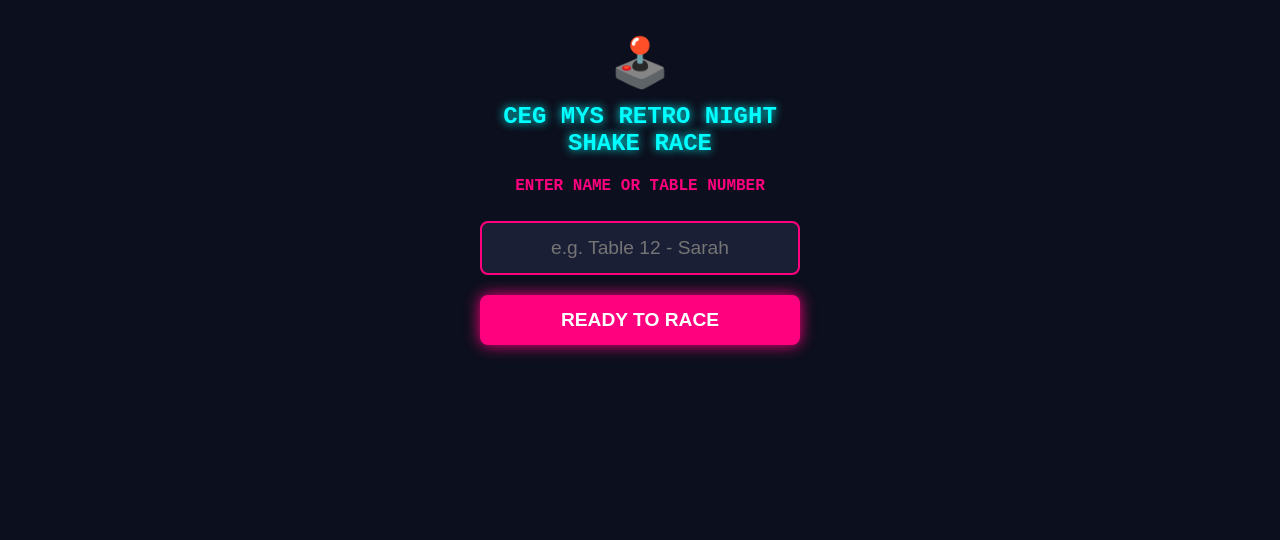
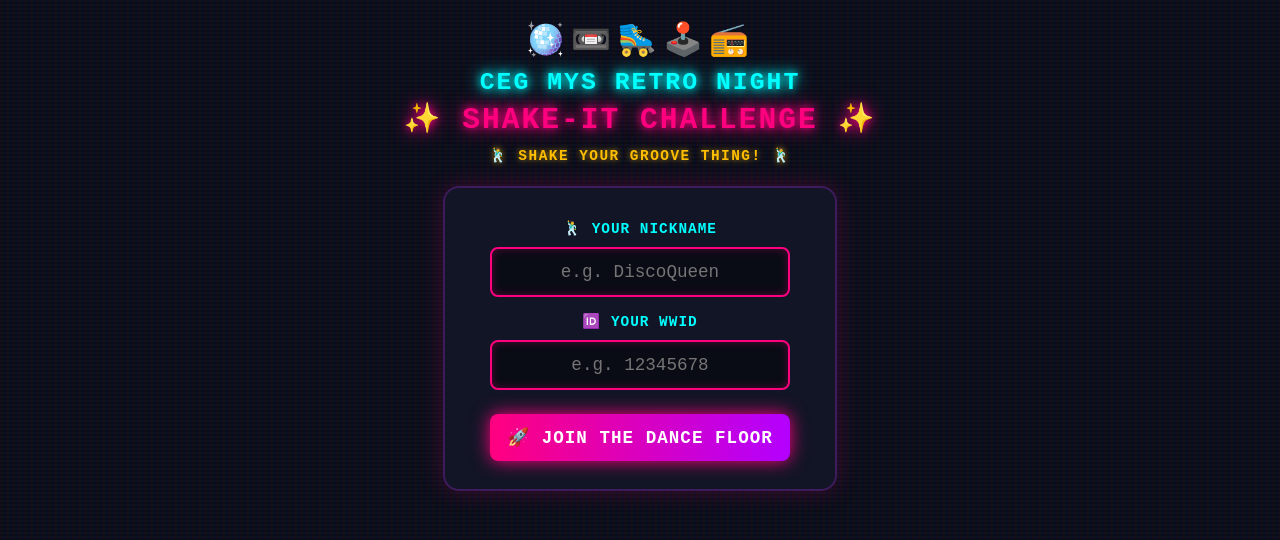
Before and after one commit to sahma12/CEG-Retro-Shake, a plain HTML site: page index.html in a window 1280 px wide. Shown: the top 540 px of the page. Drawn offline with nearby package versions, Linux system fonts and the light colour scheme.

Commit message:
index.html

```diff
--- a/index.html
+++ b/index.html
@@ -2,41 +2,173 @@
 <html>
 <head>
   <meta name="viewport" content="width=device-width, initial-scale=1.0, maximum-scale=1.0, user-scalable=no">
-  <title>CEG MYS Retro Night Shake Race</title>
+  <title>CEG MYS RETRO NIGHT • SHAKE-it CHALLENGE</title>
   <script src="https://cdn.jsdelivr.net/npm/@supabase/supabase-js@2"></script>
   <style>
-    body { font-family: 'Courier New', Courier, monospace; text-align: center; padding: 25px; background: #0c0f1d; color: #fff; margin: 0; user-select: none; }
-    input, button { font-size: 1.2rem; padding: 14px 20px; margin: 10px; border-radius: 8px; border: none; width: 90%; max-width: 320px; box-sizing: border-box; }
-    input { background: #1a1f36; color: #fff; border: 2px solid #ff007f; text-align: center; }
-    .btn-main { background: #ff007f; color: white; font-weight: bold; cursor: pointer; text-transform: uppercase; box-shadow: 0 0 15px #ff007f; }
-    #scoreDisplay { font-size: 5.5rem; font-weight: bold; color: #00ffff; margin: 10px 0; text-shadow: 0 0 15px #00ffff; }
-    #timerDisplay { font-size: 2.2rem; font-weight: bold; color: #ff007f; margin: 10px 0; text-shadow: 0 0 10px #ff007f; }
-    h2 { color: #00ffff; text-shadow: 0 0 10px #00ffff; text-transform: uppercase; margin-top: 10px; }
-    .status-badge { display: inline-block; padding: 6px 16px; border-radius: 20px; font-weight: bold; font-size: 1rem; margin-bottom: 15px; }
-    .status-wait { background: #374151; color: #9ca3af; }
-    .status-shake { background: #10b981; color: #fff; animation: pulse 1s infinite; }
-    @keyframes pulse { 0% { transform: scale(1); } 50% { transform: scale(1.05); } 100% { transform: scale(1); } }
+    /* 70s/80s Retro Scanline & Neon Theme */
+    body {
+      font-family: 'Courier New', Courier, monospace;
+      text-align: center;
+      padding: 20px 15px;
+      background-color: #0c0f1d;
+      background-image:
+        linear-gradient(rgba(18, 16, 16, 0) 50%, rgba(0, 0, 0, 0.25) 50%),
+        linear-gradient(90deg, rgba(255, 0, 0, 0.06), rgba(0, 255, 0, 0.02), rgba(0, 0, 255, 0.06));
+      background-size: 100% 4px, 6px 100%;
+      color: #fff;
+      margin: 0;
+      user-select: none;
+    }
+
+    .retro-icons {
+      font-size: 2rem;
+      letter-spacing: 6px;
+      margin-bottom: 8px;
+    }
+
+    h1 {
+      font-size: 1.55rem;
+      margin: 0;
+      text-transform: uppercase;
+      letter-spacing: 2px;
+      color: #00ffff;
+      text-shadow: 0 0 8px #00ffff, 0 0 18px #00ffff;
+      font-weight: 900;
+    }
+
+    .title-line-2 {
+      font-size: 1.85rem;
+      color: #ff007f;
+      text-shadow: 0 0 8px #ff007f, 0 0 20px #ff007f;
+      letter-spacing: 2px;
+      margin-top: 5px;
+      margin-bottom: 10px;
+    }
+
+    .tagline {
+      color: #ffbf00;
+      font-size: 0.9rem;
+      font-weight: bold;
+      letter-spacing: 1.5px;
+      text-transform: uppercase;
+      text-shadow: 0 0 6px rgba(255, 191, 0, 0.7);
+      margin-bottom: 22px;
+    }
+
+    /* Retro Arcade Card Box */
+    .card-box {
+      background: #121526;
+      border: 2px solid #3d1b5c;
+      box-shadow: 0 0 25px rgba(255, 0, 127, 0.2);
+      border-radius: 16px;
+      padding: 22px 15px;
+      max-width: 360px;
+      margin: 0 auto;
+    }
+
+    .input-label {
+      color: #00ffff;
+      font-size: 0.9rem;
+      font-weight: bold;
+      text-transform: uppercase;
+      letter-spacing: 1px;
+      display: block;
+      margin-top: 10px;
+      margin-bottom: 4px;
+    }
+
+    input, button {
+      font-family: inherit;
+      font-size: 1.1rem;
+      padding: 13px 16px;
+      margin: 6px 0;
+      border-radius: 8px;
+      border: none;
+      width: 92%;
+      max-width: 300px;
+      box-sizing: border-box;
+    }
+
+    input {
+      background: #090b15;
+      color: #fff;
+      border: 2px solid #ff007f;
+      text-align: center;
+      box-shadow: inset 0 0 8px rgba(255, 0, 127, 0.3);
+    }
+
+    input:focus {
+      outline: none;
+      border-color: #00ffff;
+      box-shadow: 0 0 12px #00ffff;
+    }
+
+    .btn-main {
+      background: linear-gradient(90deg, #ff007f, #b300ff);
+      color: white;
+      font-weight: bold;
+      cursor: pointer;
+      text-transform: uppercase;
+      margin-top: 18px;
+      box-shadow: 0 0 18px #ff007f;
+      letter-spacing: 1px;
+    }
+
+    #scoreDisplay {
+      font-size: 5.2rem;
+      font-weight: bold;
+      color: #00ffff;
+      margin: 10px 0;
+      text-shadow: 0 0 15px #00ffff, 0 0 30px #00ffff;
+    }
+
+    #timerDisplay {
+      font-size: 2.2rem;
+      font-weight: bold;
+      color: #ffbf00;
+      margin: 8px 0;
+      text-shadow: 0 0 10px #ffbf00;
+    }
+
+    .status-badge {
+      display: inline-block;
+      padding: 8px 16px;
+      border-radius: 20px;
+      font-weight: bold;
+      font-size: 0.95rem;
+      margin-bottom: 12px;
+    }
+    .status-wait { background: #1e293b; color: #ffbf00; border: 1px solid #ffbf00; }
+    .status-shake { background: #ff007f; color: #fff; box-shadow: 0 0 15px #ff007f; animation: pulse 0.8s infinite; }
+    @keyframes pulse { 0% { transform: scale(1); } 50% { transform: scale(1.06); } 100% { transform: scale(1); } }
   </style>
 </head>
 <body>
-  <div style="font-size: 3rem; margin-top: 10px;">🕹️</div>
-  <h2>CEG MYS Retro Night<br>Shake Race</h2>
 
-  <!-- Screen 1: Join -->
-  <div id="joinScreen">
-    <p style="color: #ff007f; font-weight: bold;">ENTER NAME OR TABLE NUMBER</p>
-    <input type="text" id="playerName" placeholder="e.g. Table 12 - Sarah" maxlength="20" />
-    <br/>
-    <button class="btn-main" onclick="joinGame()">Ready to Race</button>
+  <div class="retro-icons">🪩📼🛼🕹️📻</div>
+  <h1>CEG MYS RETRO NIGHT</h1>
+  <h1 class="title-line-2">✨ SHAKE-it CHALLENGE ✨</h1>
+  <div class="tagline">🕺 SHAKE YOUR GROOVE THING! 🕺</div>
+
+  <!-- Screen 1: Join Screen -->
+  <div id="joinScreen" class="card-box">
+    <label class="input-label">🕺 YOUR NICKNAME</label>
+    <input type="text" id="playerNickname" placeholder="e.g. DiscoQueen" maxlength="14" />
+
+    <label class="input-label">🆔 YOUR WWID</label>
+    <input type="text" id="playerWWID" placeholder="e.g. 12345678" inputmode="numeric" maxlength="10" />
+
+    <button class="btn-main" onclick="joinGame()">🚀 JOIN THE DANCE FLOOR</button>
   </div>
 
-  <!-- Screen 2: Game / Waiting Area -->
-  <div id="gameScreen" style="display:none;">
-    <div id="roundBadge" class="status-badge status-wait">WAITING FOR MC TO START</div>
-    <div id="timerDisplay">READY</div>
-    <h3 id="instructionText" style="color: #00ffff; text-shadow: 0 0 8px #00ffff; margin: 10px 0;">LOOK AT THE BIG SCREEN</h3>
+  <!-- Screen 2: Active Game / Standby Screen -->
+  <div id="gameScreen" class="card-box" style="display:none;">
+    <div id="playerTag" style="color: #00ffff; font-size: 0.95rem; margin-bottom: 10px; font-weight: bold;"></div>
+    <div id="roundBadge" class="status-badge status-wait">⏳ WAITING FOR MC...</div>
+    <div id="timerDisplay">30s</div>
+    <h3 id="instructionText" style="color: #ff007f; text-shadow: 0 0 8px #ff007f; margin: 8px 0;">EYES ON THE BIG SCREEN!</h3>
     <div id="scoreDisplay">0</div>
-    <p style="color: #6b7280; font-size: 0.85rem; margin-top: 30px;">📱 Physical Shake Only Enabled</p>
+    <p style="color: #94a3b8; font-size: 0.8rem; margin-top: 20px;">🪩 3 Rounds × 30s • Physical Shake Only 🪩</p>
   </div>
 
   <script>
@@ -54,9 +186,17 @@
     let channel;
 
     async function joinGame() {
-      const nameInput = document.getElementById('playerName').value.trim();
-      if (!nameInput) return alert('Please enter your name or table number!');
-      playerName = nameInput;
+      const nickInput = document.getElementById('playerNickname').value.trim();
+      const wwidInput = document.getElementById('playerWWID').value.trim();
+
+      if (!nickInput || !wwidInput) {
+        alert('Please enter BOTH your Nickname and WWID to join!');
+        return;
+      }
+
+      // Combine Nickname + WWID so the projector leaderboard displays both clearly
+      playerName = `${nickInput} (${wwidInput})`;
+      document.getElementById('playerTag').innerText = `🕹️ PLAYER: ${playerName}`;
 
       // Request iOS Motion Sensor Permission
       try {
@@ -70,17 +210,15 @@
       document.getElementById('joinScreen').style.display = 'none';
       document.getElementById('gameScreen').style.display = 'block';
 
-      // Connect to Realtime Channel
+      // Connect to Supabase Realtime Channel
       channel = supabaseClient.channel('annual-dinner-race');
 
-      // Listen for Game Controller signals from projector
       channel.on('broadcast', { event: 'round_control' }, ({ payload }) => {
         handleRoundControl(payload);
       });
 
       channel.subscribe((status) => {
         if (status === 'SUBSCRIBED') {
-          // Announce player presence
           channel.send({
             type: 'broadcast',
             event: 'player_joined',
@@ -116,38 +254,37 @@
       if (data.action === 'countdown') {
         currentRound = data.round;
         document.getElementById('roundBadge').className = 'status-badge status-wait';
-        document.getElementById('roundBadge').innerText = `ROUND ${currentRound} STARTING IN...`;
+        document.getElementById('roundBadge').innerText = `🛸 ROUND ${currentRound} STARTING IN...`;
         document.getElementById('timerDisplay').innerText = data.seconds;
-        document.getElementById('instructionText').innerText = 'GET A TIGHT GRIP!';
+        document.getElementById('instructionText').innerText = 'HOLD YOUR PHONE TIGHT!';
       } else if (data.action === 'start') {
         isRoundActive = true;
         currentRound = data.round;
         currentRoundScore = 0;
         document.getElementById('scoreDisplay').innerText = '0';
         document.getElementById('roundBadge').className = 'status-badge status-shake';
-        document.getElementById('roundBadge').innerText = `🔥 ROUND ${currentRound} ACTIVE! 🔥`;
-        document.getElementById('instructionText').innerText = 'SHAKE AS FAST AS YOU CAN!';
+        document.getElementById('roundBadge').innerText = `🔥 ROUND ${currentRound} LIVE! 🔥`;
+        document.getElementById('instructionText').innerText = '🪩 SHAKE IT TO THE MAX! 🪩';
       } else if (data.action === 'tick') {
         document.getElementById('timerDisplay').innerText = `${data.timeLeft}s`;
       } else if (data.action === 'end') {
         isRoundActive = false;
         totalScore += currentRoundScore;
         document.getElementById('roundBadge').className = 'status-badge status-wait';
-        document.getElementById('roundBadge').innerText = `ROUND ${currentRound} FINISHED!`;
+        document.getElementById('roundBadge').innerText = `🏁 ROUND ${currentRound} COMPLETE!`;
         document.getElementById('timerDisplay').innerText = 'TIME UP!';
-        document.getElementById('instructionText').innerText = 'LOOK AT THE PROJECTOR LEADERBOARD';
+        document.getElementById('instructionText').innerText = `TOTAL SCORE: ${totalScore} PTS`;
       }
     }
 
     function handleMotion(event) {
-      if (!isRoundActive) return; // Ignore shakes when round is not active
+      if (!isRoundActive) return;
 
       const acc = event.accelerationIncludingGravity || event.acceleration;
       if (!acc) return;
       const totalForce = Math.abs(acc.x || 0) + Math.abs(acc.y || 0) + Math.abs(acc.z || 0);
       const now = Date.now();
 
-      // Shake detection: threshold 22, minimum 75ms cooldown between shakes
       if (totalForce > 22 && (now - lastShakeTime > 75)) {
         currentRoundScore++;
         lastShakeTime = now;
```
